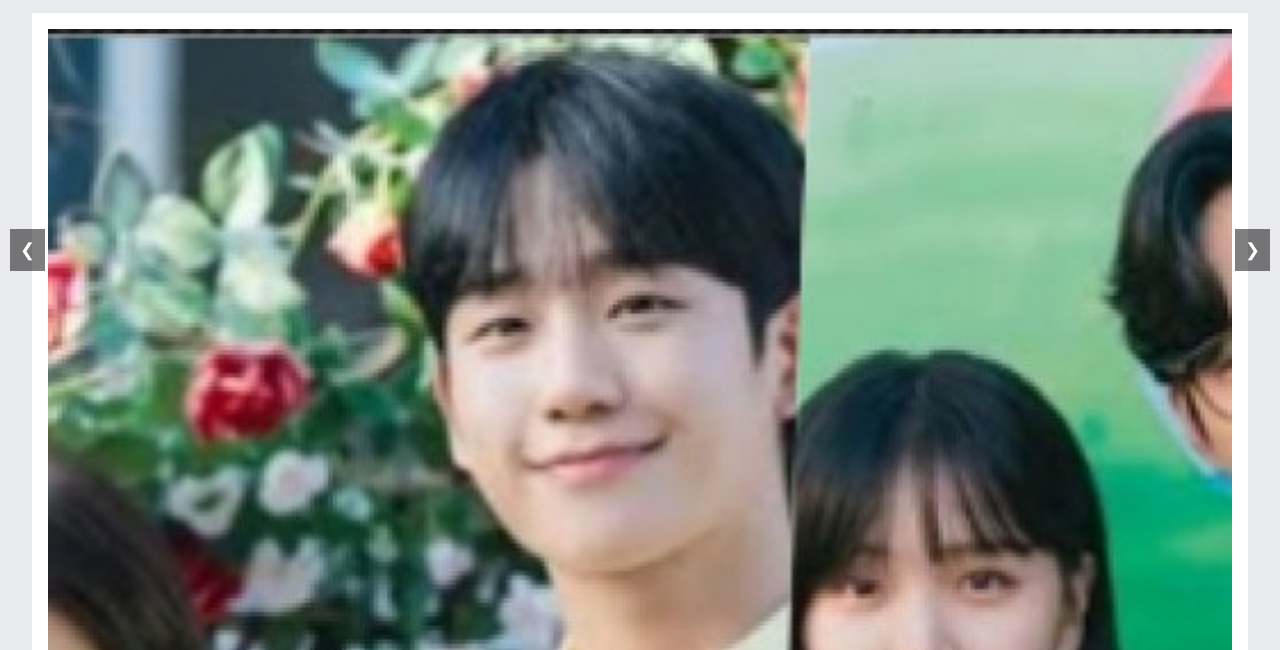
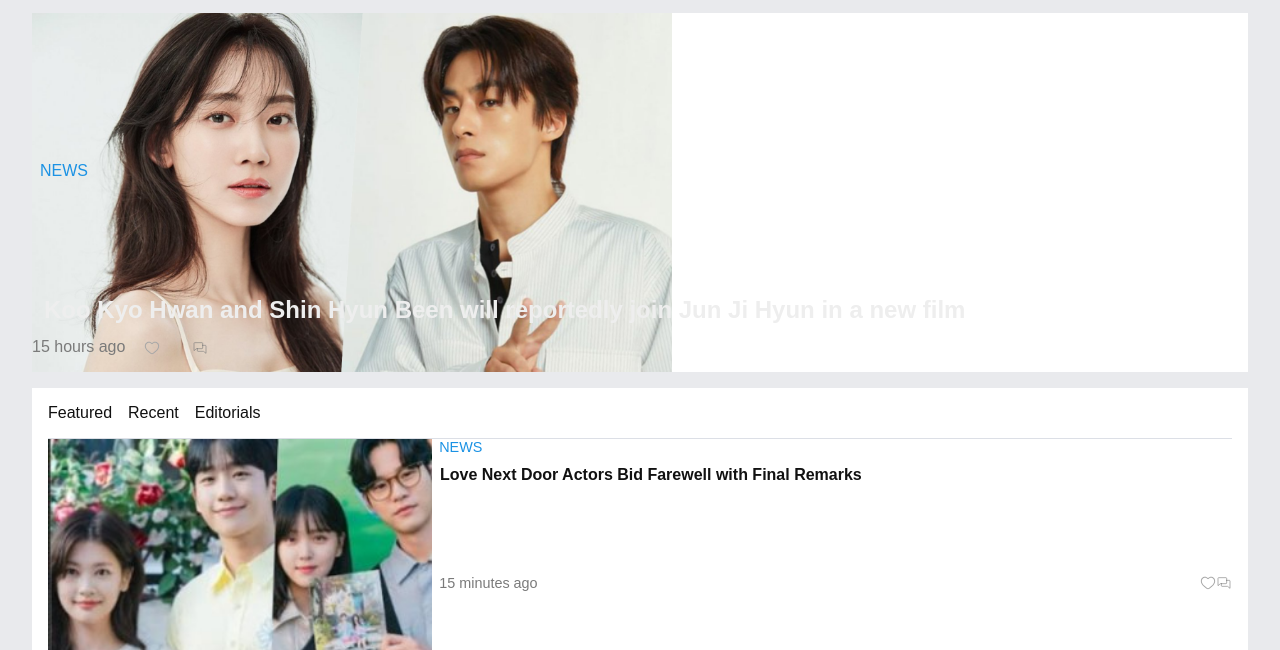
Before and after one commit to Diya-CMD/FED-Herkansing-24-25, a plain HTML site: page index.html in a window 1280 px wide. Shown: the part 150-800 px from the top of the page. Drawn offline with Linux system fonts and the light colour scheme.

Commit message:
section 1

```diff
--- a/index.html
+++ b/index.html
@@ -86,29 +86,13 @@
 
 <!--section 1-->
 		<section>
-			<ul>
-				<li>
-					<h2>"Love Next door" Actors Bid Farewell with Final Remarks</h2>
+
+					<h2>Koo Kyo Hwan and Shin Hyun Been will reportedly join Jun Ji Hyun in a new film</h2>
 					<p>News</p>
-					<img src="../FED-Herkansing-24-25/images/section1/lovenextdoor.jpeg" alt="">
-				</li>
-
-				<!-- <li>
-					<h2>Kang Mi Na will reportedly reunite with Ji Chang Wook and Seo In Guk in the upcoming superhero K-drama</h2>
-					<p>News</p>
-					<img src="../FED-Herkansing-24-25/images/section1/superhero.jpg" alt="">
-				</li>
-
-				<li>
-					<h2>Netflix Releases Stills and Posters for "Uprising"</h2>
-					<p>News</p>
-					<img src="../FED-Herkansing-24-25/images/section1/uprising.jpeg" alt="">
-				</li> -->
-			</ul>
-
-			<button class="prev" onclick="moveSlide(-1)">&#10094;</button>
-			<button class="next" onclick="moveSlide(1)">&#10095;</button>
-
+					<img src="../FED-Herkansing-24-25/images/section1/newfilm.png" alt="">
+					<p> 15 hours ago</p>
+					<img src="../FED-Herkansing-24-25/images/iconen/heart.svg" alt="">
+					<img src="../FED-Herkansing-24-25/images/iconen/chat.svg" alt="">
 		</section>
 <!--EIND-section 1-->
 
@@ -361,54 +345,54 @@
 			</li>
 
 			<li>
-				<p>2</p>
-				<img src="../FED-Herkansing-24-25/images/section7/familybychoice.jpg" alt="Kang Mi Na, Ji Chang Wook and Seo In Guk ">
+				<p>3</p>
+				<img src="../FED-Herkansing-24-25/images/section7/letfreethecurseoftaekwondo.jpg" alt="Kang Mi Na, Ji Chang Wook and Seo In Guk ">
 					<a href="#">
 						<ul>
-							<li><h3>Family by Choice</h3></li>
+							<li><h3>Let Free the Curse of Taekwondo</h3></li>
 							<li> <span>☆</span>
 								<span>☆</span>
 								<span>☆</span>
 								<span>☆</span>
 								<span>☆</span></li>
-							<li><p>Korean Drama, 16 episodes</p></li>
-							<li><p>20,540 Watchers</p></li>
+							<li><p>Korean Drama, 8 episodes</p></li>
+							<li><p>8, 844 Watchers</p></li>
 						</ul>
 					</a>
 				<button><img src="../FED-Herkansing-24-25/images/iconen/plus.svg" alt="Add drama to watch list"></button>
 			</li>
 
 			<li>
-				<p>2</p>
-				<img src="../FED-Herkansing-24-25/images/section7/familybychoice.jpg" alt="Kang Mi Na, Ji Chang Wook and Seo In Guk ">
+				<p>4</p>
+				<img src="../FED-Herkansing-24-25/images/section7/avirtuousbusiness.jpg" alt="Kang Mi Na, Ji Chang Wook and Seo In Guk ">
 					<a href="#">
 						<ul>
-							<li><h3>Family by Choice</h3></li>
+							<li><h3>A Virtuous Business</h3></li>
 							<li> <span>☆</span>
 								<span>☆</span>
 								<span>☆</span>
 								<span>☆</span>
 								<span>☆</span></li>
-							<li><p>Korean Drama, 16 episodes</p></li>
-							<li><p>20,540 Watchers</p></li>
+							<li><p>Korean Drama, 12 episodes</p></li>
+							<li><p>5, 036 Watchers</p></li>
 						</ul>
 					</a>
 				<button><img src="../FED-Herkansing-24-25/images/iconen/plus.svg" alt="Add drama to watch list"></button>
 			</li>
 
 			<li>
-				<p>2</p>
-				<img src="../FED-Herkansing-24-25/images/section7/familybychoice.jpg" alt="Kang Mi Na, Ji Chang Wook and Seo In Guk ">
+				<p>5</p>
+				<img src="../FED-Herkansing-24-25/images/section7/seoulbusters.jpg" alt="Kang Mi Na, Ji Chang Wook and Seo In Guk ">
 					<a href="#">
 						<ul>
-							<li><h3>Family by Choice</h3></li>
+							<li><h3>Seoul Busters</h3></li>
 							<li> <span>☆</span>
 								<span>☆</span>
 								<span>☆</span>
 								<span>☆</span>
 								<span>☆</span></li>
-							<li><p>Korean Drama, 16 episodes</p></li>
-							<li><p>20,540 Watchers</p></li>
+							<li><p>Korean Drama, 20 episodes</p></li>
+							<li><p>4, 564 Watchers</p></li>
 						</ul>
 					</a>
 				<button><img src="../FED-Herkansing-24-25/images/iconen/plus.svg" alt="Add drama to watch list"></button>
--- a/styles/index.css
+++ b/styles/index.css
@@ -23,88 +23,62 @@
 }
 
 /*section 1*/
-section:nth-of-type(1) li:nth-of-type(1) img{
-    width: 100%;
+main section:nth-of-type(1){
+    margin: 1em;
+    padding: 0;
+
+    position: relative;
+    overflow: hidden;
 }
 
-/* Robinson, B. L. (2018, 30 april). Use CSS ::before and ::after for simple, spicy image overlays. bryanlrobinson.com. https://bryanlrobinson.com/blog/how-to-css-after-elements-for-background-overlays/ */
-/* section:nth-of-type(1) li:nth-of-type(1) img::after{
-    content: "";
+main section:nth-of-type(1) img:nth-of-type(1){
+    width: 40em;
     display: flex;
-    width: 100%;
-    height: 100%;
-    background-color: #00619d;
-    opacity: .5;
-    position: absolute;
-    top: 0;
-    left: 0;
-
-
-    /* diepte
-    z-index: 90;
-
-}
-*/
-section:nth-of-type(1) li:nth-of-type(1){
-    position: relative;
-}  */
-
-main section:nth-of-type(1) {
-    position: relative;
-    margin: auto;
-    overflow: hidden;
-    border: 1px solid #ddd;
+    align-items: center;
 }
 
-main section:nth-of-type(1) ul  {
-    display: flex;
-    /* transition: transform 0.5s ease-in-out; */
-    will-change: transform;
+main section:nth-of-type(1) img:nth-of-type(2){
+    width: 1em;
+
+    position: absolute;
+    bottom: 1em;
+    left: 7em;
 }
 
-main section:nth-of-type(1) li {
-    min-width: 100%;
+main section:nth-of-type(1) img:nth-of-type(3){
+    width: 1em;
+
+    position: absolute;
+    bottom: 1em;
+    left: 10em;
 }
 
 main section:nth-of-type(1) h2 {
-    color: var(--section-background);
+    color: var(--footer-tekst);
+    /* background-color: var(--color-text); */
     padding: 0.5em;
     padding-bottom: 0;
 
     position: absolute;
-    bottom: 1em;
+    bottom: 2em;
 }
 
-main section:nth-of-type(1) p {
+main section:nth-of-type(1) p:nth-of-type(1) {
     color: var(--blauw-text);
     text-transform: uppercase;
     padding: 0.5em;
     padding-bottom: 0;
 
     position: absolute;
-    bottom: 5em;
+    bottom: 12em;
 }
 
-main section:nth-of-type(1) button {
+main section:nth-of-type(1) p:nth-of-type(2) {
+    color: var(--gray-text);
     position: absolute;
-    top: 50%;
-    transform: translateY(-50%);
-    background-color: rgba(0, 0, 0, 0.5);
-    color: var(--section-background);
-    border: none;
-    padding: 10px;
-    cursor: pointer;
-    font-size: 18px;
-    z-index: 1;
+    bottom: 1em;
 }
 
-button.prev {
-    left: 10px;
-}
-
-button.next {
-    right: 10px;
-}
 
 /*EIND***section 1*/
 
@@ -351,8 +325,6 @@ main section:nth-of-type(7) ul:nth-of-type(2) li button{
     right: 229px;
 } */
 
-
-
 main section:nth-of-type(7) ul:nth-of-type(2) li button img{
     width: 1.5em;
     background-color: var(--nav-background);
@@ -369,7 +341,10 @@ main section:nth-of-type(7) ul:nth-of-type(2) li span{
     padding: 0;
 }
 
-span:nth-of-type(1):before, span:nth-of-type(2):before, span:nth-of-type(3):before, span:nth-of-type(4):before{
+span:nth-of-type(1):before,
+span:nth-of-type(2):before,
+span:nth-of-type(3):before,
+span:nth-of-type(4):before{
     text-shadow: 0 0 2px var(--drop-shadow);
     color: var(--span-ster);
     content: '\2605'; /* Full star in UTF-8 */
```
Also changed, not shown: images/section1/newfilm.png (added).
